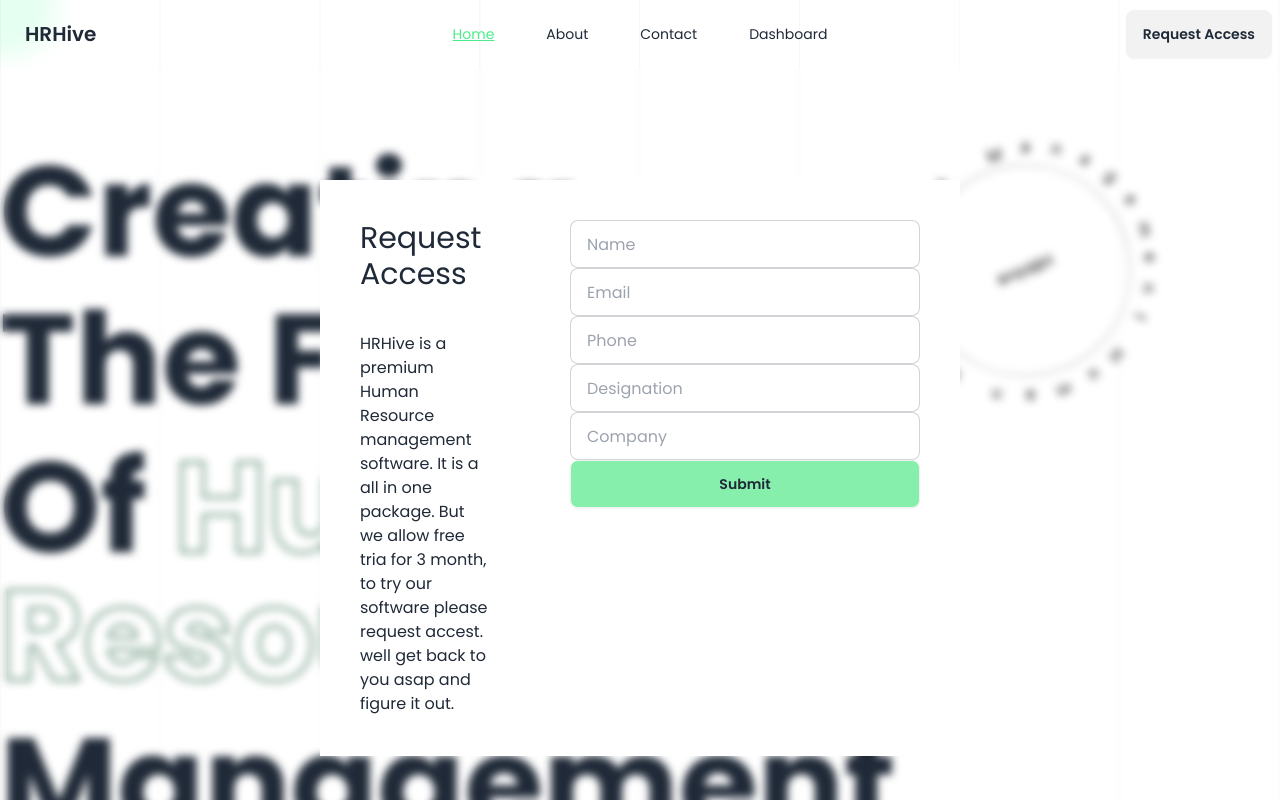
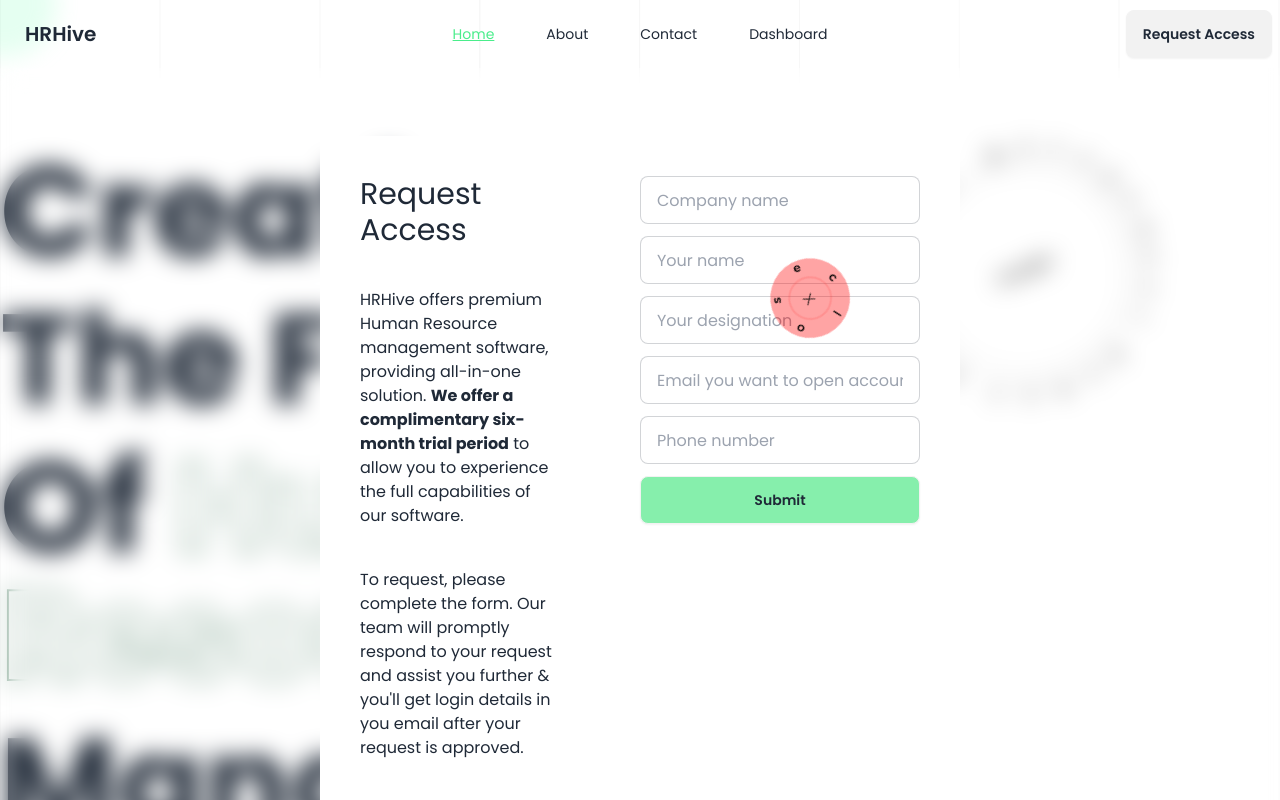
Before and after one commit to nasimrifat101/HRHive-Client, a React (Vite) app: page / in a window 1280 px wide. Both pictures are taken after a click on the button "Request Access". Shown: the top 800 px of the page. Built offline with nearby package versions, Linux system fonts and the light colour scheme.

Commit message:
requst access popup made

```diff
--- a/src/auth/AccessForm.tsx
+++ b/src/auth/AccessForm.tsx
@@ -12,44 +12,62 @@ const AccessForm = () => {
   const { register, handleSubmit } = useForm<Inputs>();
 
   const onSubmit: SubmitHandler<Inputs> = (data) => {
-    console.log(data);
+    const info = { ...data, requestedTime: new Date(), approved: "false" };
+    console.log(info);
   };
 
   return (
     <div className="flex justify-center items-center h-screen">
       <div className="z-50 bg-white p-10 flex gap-20 w-1/2">
-        <div className="space-y-10">
-            <p className="text-3xl">Request Access</p>
-            <p className="">HRHive is a premium Human Resource management software. It is a all in one package. But we allow free tria for 3 month, to try our software please request accest. well get back to you asap and figure it out. </p>
+        <div className="space-y-10 w-1/2">
+          <p className="text-3xl">Request Access</p>
+          <p className="">
+            HRHive offers premium Human Resource management software, providing
+             all-in-one solution.{" "}
+            <span className="font-bold">
+              We offer a complimentary six-month trial period
+            </span>{" "}
+            to allow you to experience the full capabilities of our software.
+          </p>
+          <p>
+            To request, please complete the form. Our team will promptly
+            respond to your request and assist you further & you'll get login details in you email after your request is approved.
+          </p>
         </div>
-        <form onSubmit={handleSubmit(onSubmit)} className="flex flex-col">
+
+        <form
+          onSubmit={handleSubmit(onSubmit)}
+          className="flex flex-col w-1/2 space-y-3"
+        >
+          <input
+            {...register("company")}
+            placeholder="Company name"
+            className="input input-bordered"
+          />
+
           <input
             {...register("name")}
-            placeholder="Name"
+            placeholder="Your name"
+            className="input input-bordered"
+          />
+          <input
+            {...register("designation")}
+            placeholder="Your designation"
             className="input input-bordered"
           />
           <input
             {...register("email")}
-            placeholder="Email"
+            placeholder="Email you want to open account with"
             className="input input-bordered"
           />
           <input
             {...register("phone")}
             type="tel"
-            placeholder="Phone"
+            placeholder="Phone number"
             className="input input-bordered"
           />
-          <input
-            {...register("designation")}
-            placeholder="Designation"
-            className="input input-bordered"
-          />
-          <input
-            {...register("company")}
-            placeholder="Company"
-            className="input input-bordered"
-          />
-          <button type="submit" className="btn bg-green-300">
+
+          <button type="submit" className="btn bg-green-300 hover:bg-green-400">
             Submit
           </button>
         </form>
--- a/src/home/homeponents/Navbar.tsx
+++ b/src/home/homeponents/Navbar.tsx
@@ -1,6 +1,7 @@
 import { useEffect, useState } from "react";
 import { NavLink } from "react-router-dom";
 import AccessForm from "../../auth/AccessForm";
+import closeBtn from '../../assets/close.svg'
 
 const Navbar = () => {
   // const isManager = false;
@@ -122,9 +123,14 @@ const Navbar = () => {
       </div>
       {openModal && (
         <>
-          <div className="absolute backdrop-blur-sm z-50 w-full">
-            <div className="">
+          <div className="absolute backdrop-blur-md z-40 w-full">
+            <div>
               <AccessForm />
+            </div>
+            <div className="absolute top-[190px] right-[430px] z-50">
+              <button onClick={()=>{setOpenModal(false)}} className="animate-spin-slow">
+                <img src={closeBtn} alt="" className="w-20 h-20" />
+              </button>
             </div>
           </div>
         </>
```
Also changed, not shown: src/assets/close.svg (added).
